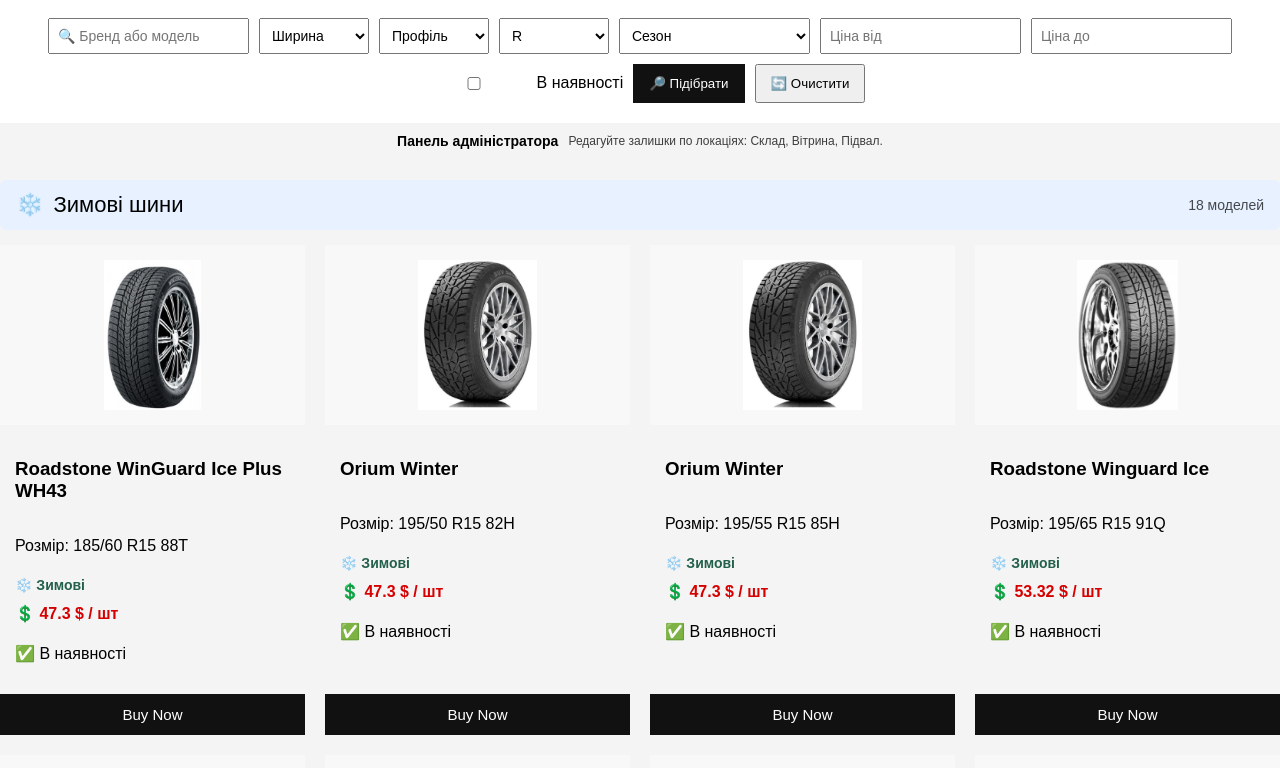
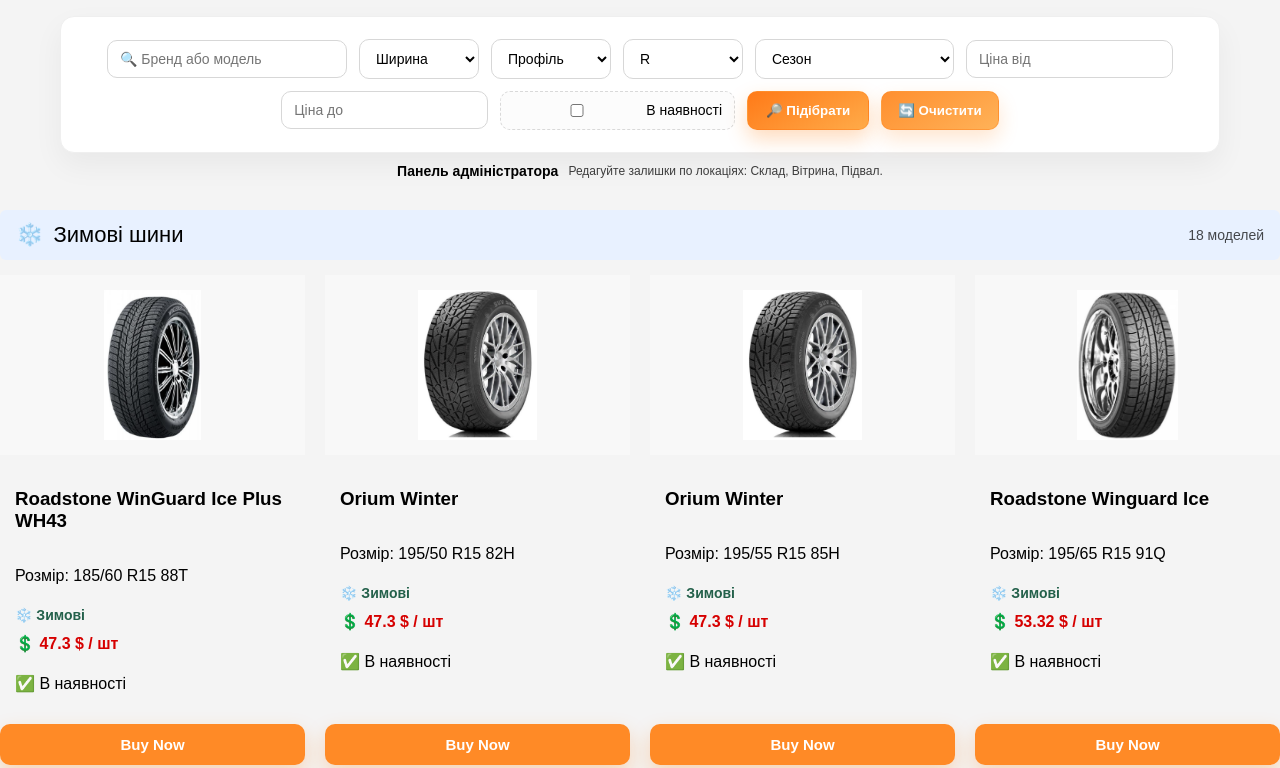
Before and after one commit to skayKatya/FlyTire, a website with bundled scripts: page frontend/index.html in a window 1280 px wide. Shown: the part 276-1044 px from the top of the page. Built offline with nearby package versions, Linux system fonts and the light colour scheme.

Commit message:
Set buy button to solid orange background

```diff
--- a/frontend/style.css
+++ b/frontend/style.css
@@ -66,41 +66,107 @@
 
 /* ===== FILTERS ===== */
 .filters {
+  --accent-start: #ff7a18;
+  --accent-end: #ffab49;
+  --accent-border: rgba(255, 138, 38, .4);
+  --focus-shadow: rgba(255, 141, 33, .18);
   display: flex;
   flex-wrap: wrap;
-  gap: 10px;
+  gap: 12px;
   justify-content: center;
-  padding: 20px;
+  align-items: center;
+  padding: 22px;
+  margin: 18px auto 0;
+  max-width: 1160px;
   background: #fff;
+  border: 1px solid #efefef;
+  border-radius: 14px;
+  box-shadow: 0 12px 30px rgba(0, 0, 0, .05);
 }
 
 .filters input,
 .filters select {
-  padding: 8px;
-  min-width: 110px;
+  padding: 10px 12px;
+  min-width: 120px;
   font-size: 14px;
+  border: 1px solid #d7d7d7;
+  border-radius: 10px;
+  background: #fff;
+  transition: border-color .2s ease, box-shadow .2s ease;
+}
+
+.filters input:focus,
+.filters select:focus {
+  outline: none;
+  border-color: var(--accent-start);
+  box-shadow: 0 0 0 3px var(--focus-shadow);
+}
+
+#searchInput {
+  min-width: 240px;
 }
 
 .apply-btn {
-  background: #111;
+  background: linear-gradient(150deg, var(--accent-start), var(--accent-end));
   color: #fff;
-  border: none;
-  padding: 10px 16px;
+  border: 1px solid var(--accent-border);
+  border-radius: 10px;
+  padding: 11px 18px;
+  font-weight: 700;
   cursor: pointer;
+  box-shadow: 0 9px 20px rgba(255, 130, 22, .28);
+  transition: transform .2s ease, filter .2s ease;
 }
 
 .apply-btn:hover {
-  background: #d60000;
+  transform: translateY(-1px);
+  filter: brightness(1.04);
 }
 
 .reset-btn {
-  padding: 10px 14px;
+  background: linear-gradient(150deg, #ff8f2f, #ffb258);
+  color: #fff;
+  border: 1px solid var(--accent-border);
+  border-radius: 10px;
+  padding: 11px 16px;
+  font-weight: 700;
+  cursor: pointer;
+  box-shadow: 0 9px 20px rgba(255, 130, 22, .2);
+  transition: transform .2s ease, filter .2s ease;
+}
+
+.reset-btn:hover {
+  transform: translateY(-1px);
+  filter: brightness(1.04);
 }
 
 .in-stock {
   display: flex;
   align-items: center;
-  gap: 5px;
+  gap: 6px;
+  padding: 9px 12px;
+  border-radius: 10px;
+  border: 1px dashed #d9d9d9;
+  background: #fcfcfc;
+  font-size: 14px;
+}
+
+.in-stock input {
+  accent-color: #ff8a26;
+}
+
+@media (max-width: 760px) {
+  .filters {
+    margin: 14px 12px 0;
+    justify-content: stretch;
+  }
+
+  .filters input,
+  .filters select,
+  .filters button,
+  .in-stock {
+    width: 100%;
+  }
 }
 
 .results-count {
@@ -228,15 +294,20 @@
   margin-top: auto;
   width: 100%;
   padding: 12px;
-  background: #111;
-  color: white;
-  border: none;
+  background: #ff8a26;
+  color: #fff;
+  border: 1px solid var(--accent-border);
+  border-radius: 10px;
   cursor: pointer;
   font-size: 15px;
+  font-weight: 700;
+  box-shadow: 0 9px 20px rgba(255, 130, 22, .28);
+  transition: transform .2s ease, filter .2s ease;
 }
 
 .buy-btn:hover {
-  background: #d60000;
+  transform: translateY(-1px);
+  background: #ff7a18;
 }
 
 /* ===== SEASON HEADERS ===== */
```
